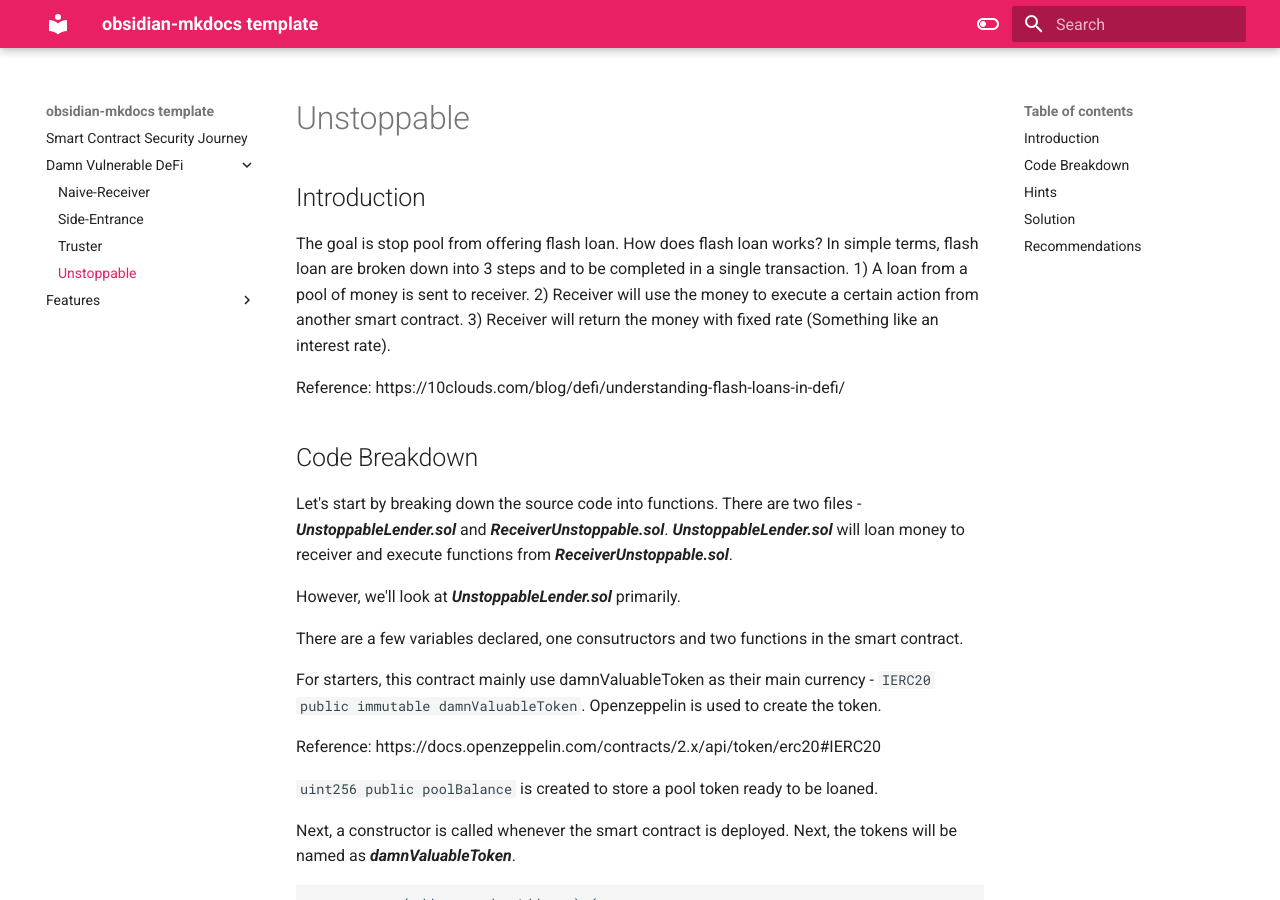
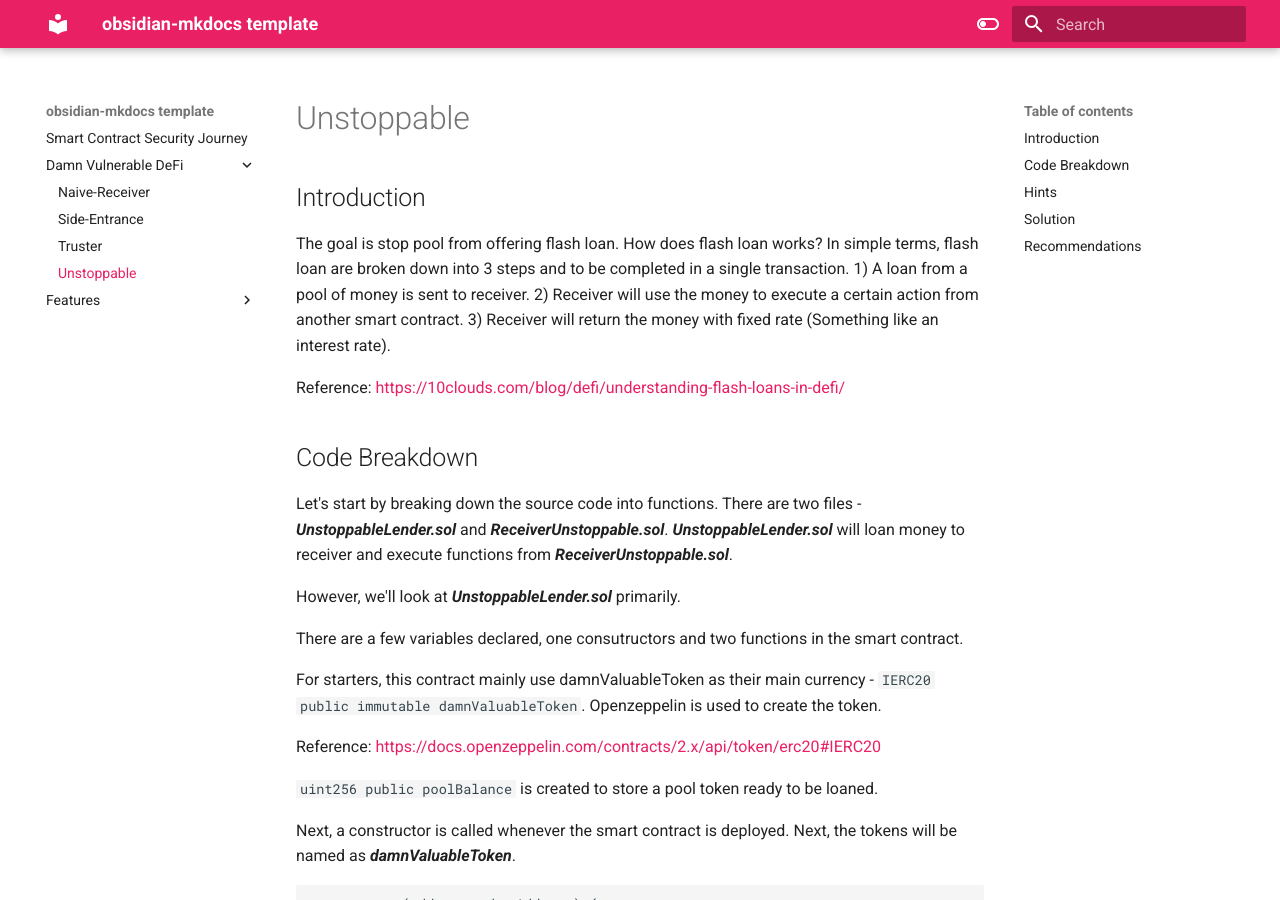
Before and after one commit to BingleBangle-BH/BCJouney, an MkDocs documentation site: the page built from docs/Damn Vulnerable DeFi/Unstoppable.md, in a window 1280 px wide and 900 px high. Built offline with MkDocs 1.6.1 and Material for MkDocs 9.7.7, drawn with Linux system fonts in a browser that asks for light colours.

Commit message:
added links

````diff
--- a/docs/Damn Vulnerable DeFi/Unstoppable.md
+++ b/docs/Damn Vulnerable DeFi/Unstoppable.md
@@ -9,7 +9,7 @@ In simple terms, flash loan are broken down into 3 steps and to be completed in
 2) Receiver will use the money to execute a certain action from another smart contract.
 3) Receiver will return the money with fixed rate (Something like an interest rate).
 
-Reference: https://10clouds.com/blog/defi/understanding-flash-loans-in-defi/
+Reference: <https://10clouds.com/blog/defi/understanding-flash-loans-in-defi/>
 
 ## Code Breakdown
 
@@ -24,7 +24,7 @@ There are a few variables declared, one consutructors and two functions in the s
 For starters, this contract mainly use damnValuableToken as their main currency - ```IERC20 public immutable damnValuableToken```.
 Openzeppelin is used to create the token.
 
-Reference: https://docs.openzeppelin.com/contracts/2.x/api/token/erc20#IERC20
+Reference: <https://docs.openzeppelin.com/contracts/2.x/api/token/erc20#IERC20>
 
 ```uint256 public poolBalance``` is created to store a pool token ready to be loaned.
 
````
